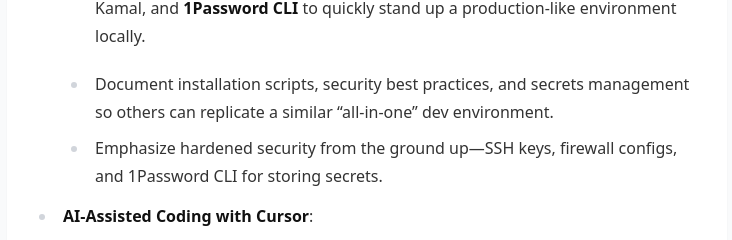
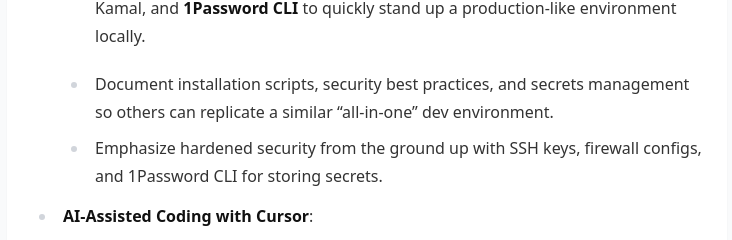
Before and after one commit to loftwah/blog, an Astro site: page /roadmap in a window 1280 px wide. Shown: the part 1660-1900 px from the top of the page, without its empty margins (273-1005 px from the left). Built offline with nearby package versions, Linux system fonts and the light colour scheme; Astro itself is replaced by a stand-in of ours.

Commit message:
fix emdash again

```diff
--- a/src/pages/roadmap.astro
+++ b/src/pages/roadmap.astro
@@ -67,7 +67,7 @@
           environment.
         </li>
         <li>
-          Emphasize hardened security from the ground up—SSH keys, firewall
+          Emphasize hardened security from the ground up with SSH keys, firewall
           configs, and 1Password CLI for storing secrets.
         </li>
       </ul>
```
